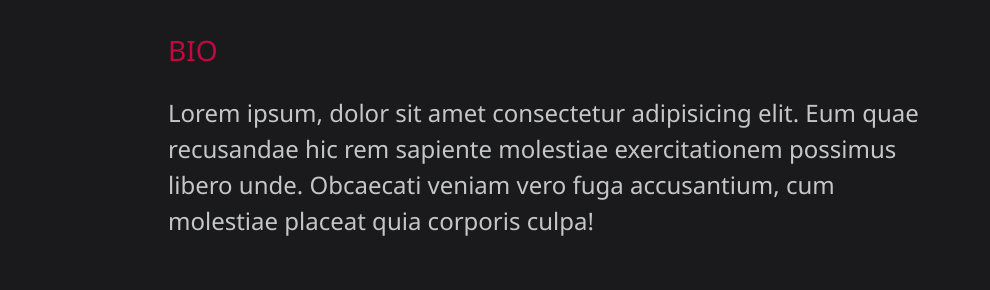
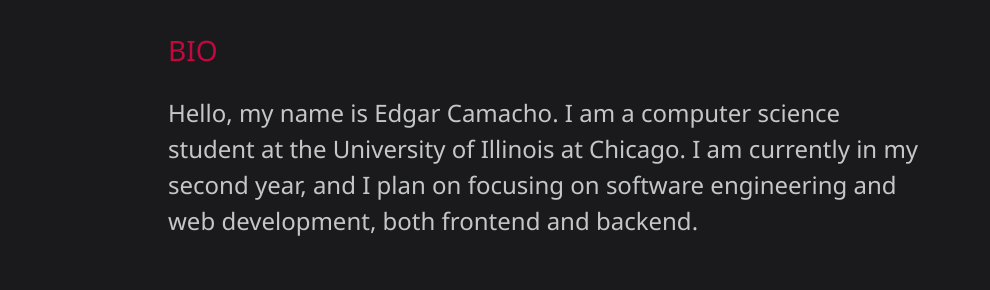
Before and after one commit to edgarc0998/portfolio, a website: page dist/about.html in a window 1280 px wide. Shown: the part 253-543 px from the top of the page, 290-1280 px from the left. Drawn offline with Linux system fonts and the light colour scheme.

Commit message:
added content

```diff
--- a/dist/about.html
+++ b/dist/about.html
@@ -64,11 +64,12 @@
                 <h3 class="text-secondary">
                     BIO
                 </h3>
-                <p>Lorem ipsum, dolor sit amet consectetur adipisicing elit.
-                    Eum quae recusandae hic rem sapiente molestiae
-                    exercitationem possimus libero unde.
-                    Obcaecati veniam vero fuga accusantium,
-                    cum molestiae placeat quia corporis culpa!</p>
+                <p>Hello, my name is Edgar Camacho.
+                    I am a computer science student at the University of Illinois at Chicago.
+                    I am currently in my second year, and I plan on focusing on
+                    software engineering and web development, both frontend and backend.
+
+                </p>
             </div>
 
             <div class="job job-1">
```
Also changed, not shown: dist/index.html (+1 -1 lines), dist/work.html (+4 -4 lines).
